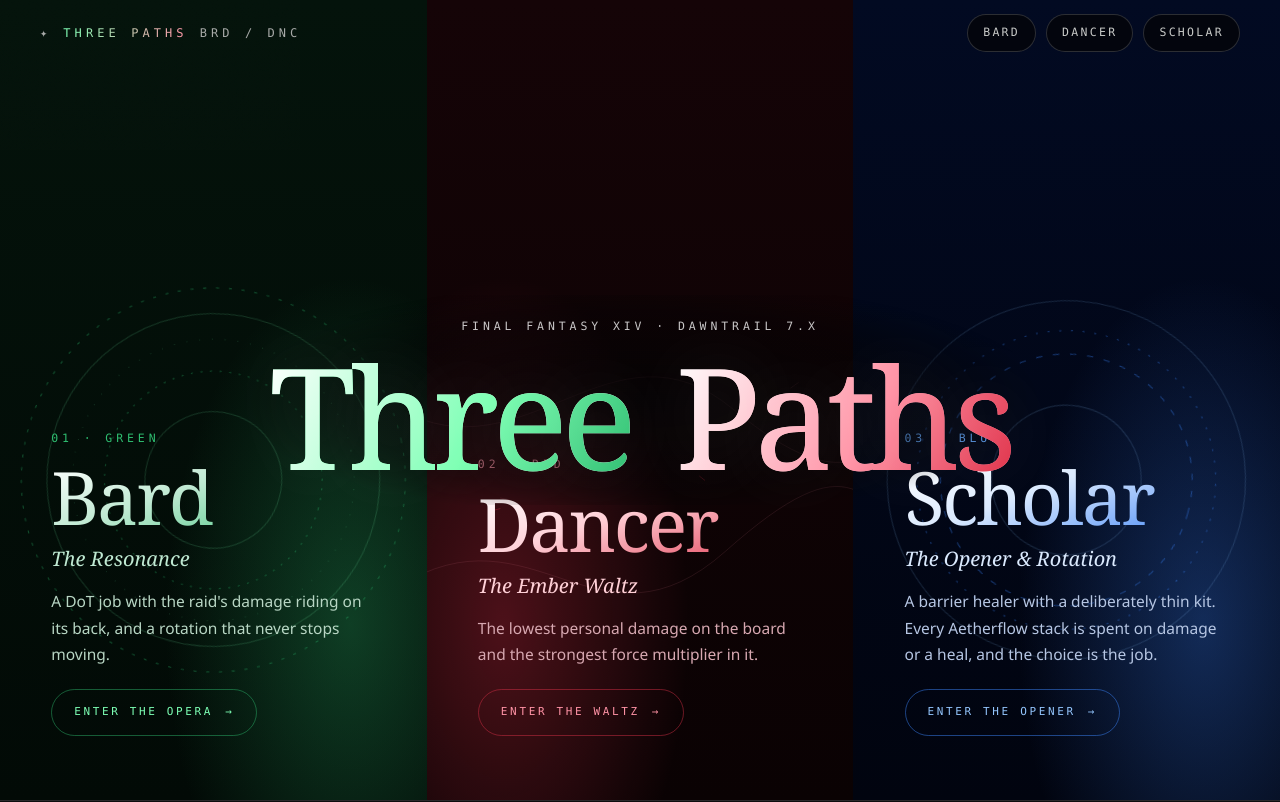
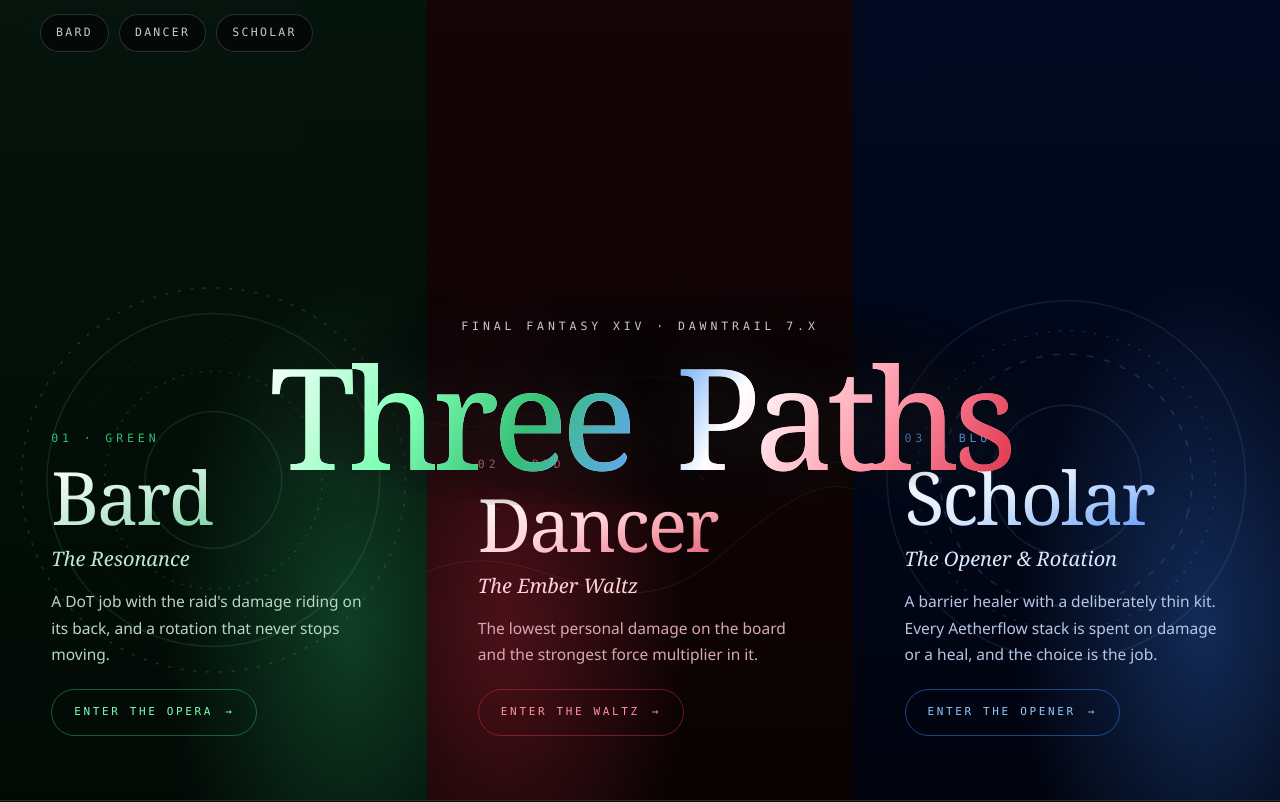
Before and after one commit to priestkos/ffxiv-bard-dancer-guides, a plain HTML site: page sites/index.html in a window 1280 px wide. Shown: the top 802 px of the page. Drawn offline with Linux system fonts and the light colour scheme.

Commit message:
Remove top-left brand, three-colour Three Paths gradients in hero and footer

```diff
--- a/sites/index.html
+++ b/sites/index.html
@@ -275,7 +275,7 @@
 .fgrid{display:grid;grid-template-columns:1fr auto;gap:34px;align-items:end}
 @media(max-width:760px){.fgrid{grid-template-columns:1fr}}
 .fmark{font-family:var(--serif);font-size:clamp(2rem,7vw,4.4rem);line-height:.95;letter-spacing:-.03em;
-  background:linear-gradient(100deg,var(--b-emerald),#c9b06a 50%,var(--d-scarlet));
+  background:linear-gradient(100deg,var(--b-glow) 0%,var(--b-emerald) 22%,#ffffff 40%,var(--d-glow) 60%,var(--d-scarlet) 78%,#60a5fa 100%);
   -webkit-background-clip:text;background-clip:text;color:transparent}
 .fmeta{font-family:var(--mono);font-size:10px;letter-spacing:.2em;text-transform:uppercase;color:var(--dim);
   display:flex;flex-direction:column;gap:10px;align-items:flex-end;text-align:right}
@@ -301,8 +301,8 @@
 .hero-title .box{background:radial-gradient(62% 72% at 50% 50%,rgba(3,3,4,.80),rgba(3,3,4,.38) 58%,transparent 79%);padding:22px 46px 26px;border-radius:30px}
 .hero-title h1{display:flex;justify-content:center;align-items:baseline;gap:.32em}
 .hero-title h1 .w{background-repeat:no-repeat;-webkit-background-clip:text;background-clip:text;color:transparent}
-.hero-title h1 .w.g{background-image:linear-gradient(118deg,#ffffff,var(--b-glow) 58%,var(--b-emerald))}
-.hero-title h1 .w.r{background-image:linear-gradient(118deg,#ffffff,var(--d-glow) 58%,var(--d-scarlet))}
+.hero-title h1 .w.g{background-image:linear-gradient(118deg,#ffffff,var(--b-glow) 40%,var(--b-emerald) 70%,#60a5fa)}
+.hero-title h1 .w.r{background-image:linear-gradient(118deg,#60a5fa,#ffffff 22%,var(--d-glow) 62%,var(--d-scarlet))}
 .hero-title .kick{font-size:11.5px;letter-spacing:.34em;color:rgba(255,255,255,.78)}
 .hero-title .sub{margin-top:22px;font-size:11.5px;color:rgba(255,255,255,.72)}
 .hint{font-size:10.5px;color:rgba(255,255,255,.74)}
@@ -317,7 +317,6 @@
 <div class="progress" id="prog"></div>
 
 <header class="topbar" id="bar">
-  <a class="brand" href="#top"><span>✦</span><b>THREE&nbsp;PATHS</b><span>BRD&nbsp;/&nbsp;DNC</span></a>
   <nav class="navlinks">
     <a class="g" href="bard-guide.html">Bard</a>
     <a class="r" href="dancer-guide.html">Dancer</a>
```
